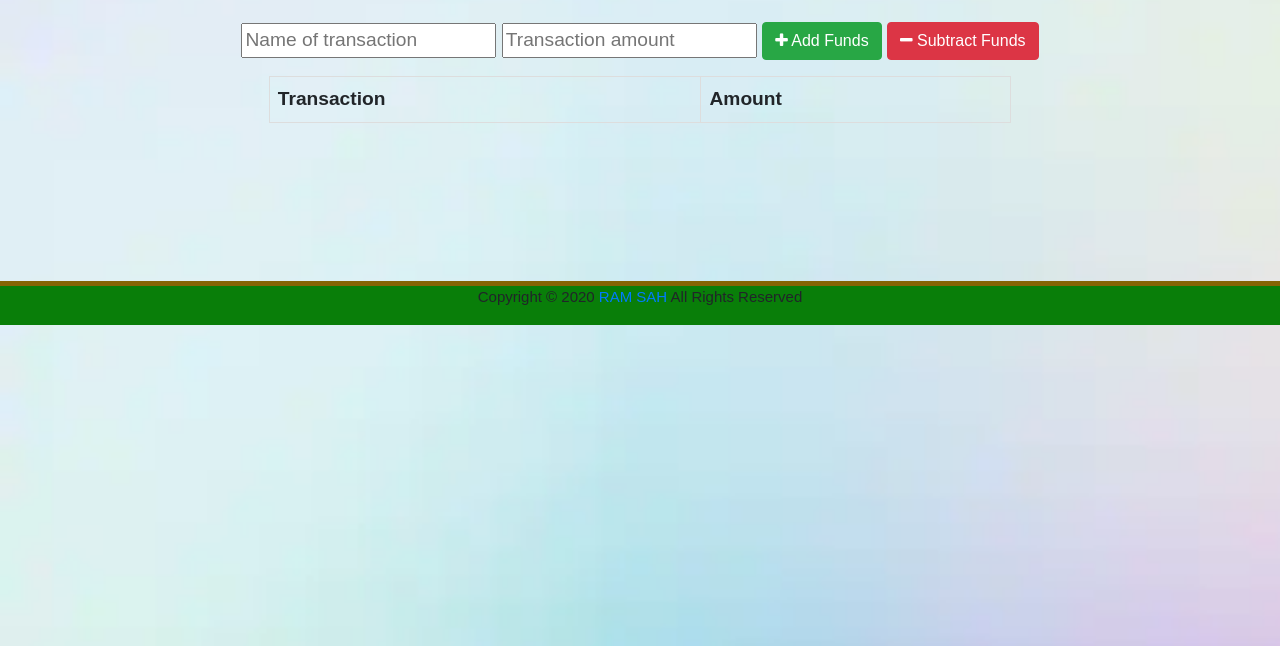
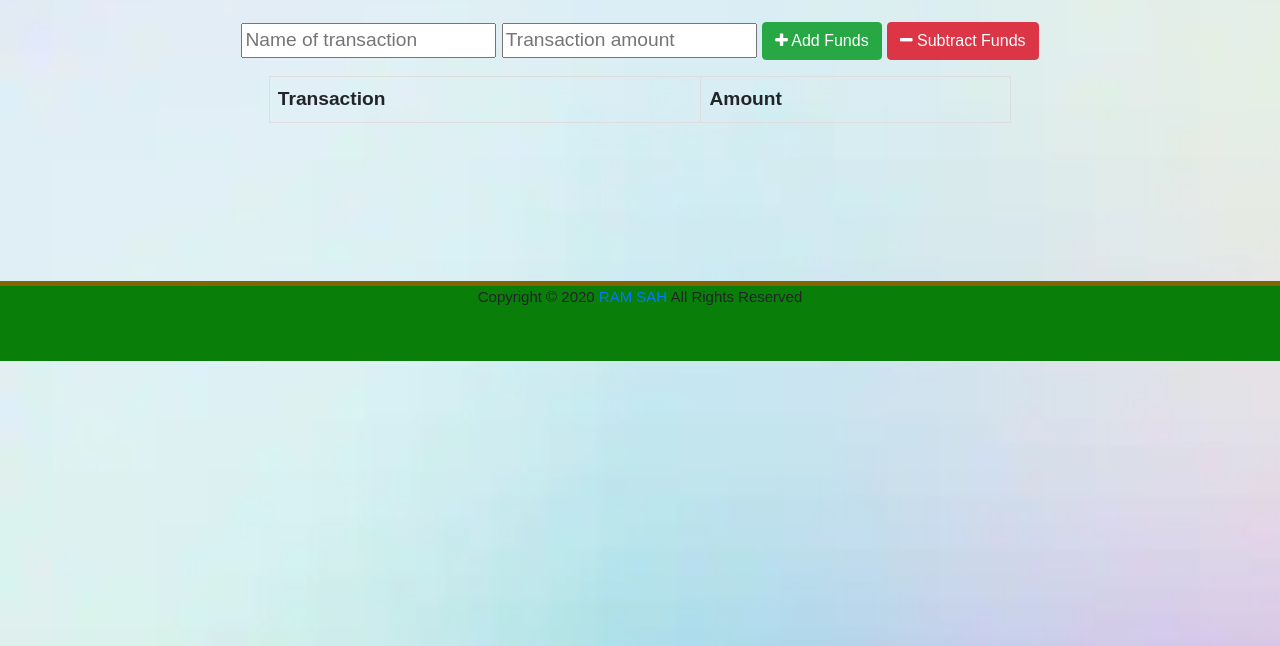
Before and after one commit to ram-sah/Progressive-Budget, a website: page public/index.html in a window 1280 px wide. Shown: the part 154-800 px from the top of the page. Drawn offline with nearby package versions, Linux system fonts and the light colour scheme; no server answers.

Commit message:
Travis issue

```diff
--- a/public/styles.css
+++ b/public/styles.css
@@ -54,7 +54,9 @@ tr:nth-child(even) {
 .error {
   color: red;
 }
-
+.col-12{
+  height: 75px;
+}
 .wrapper {
   margin: 0 auto;
   max-width: 825px;
```
Also changed, not shown: .travis.yml, package.json (line endings or trailing spaces), 1 other file.
